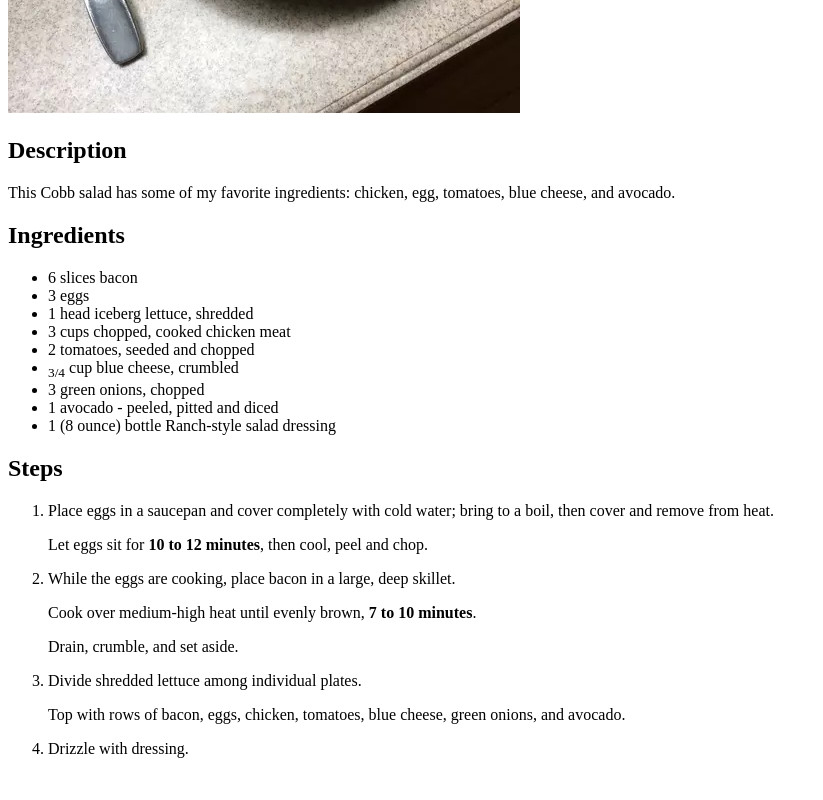
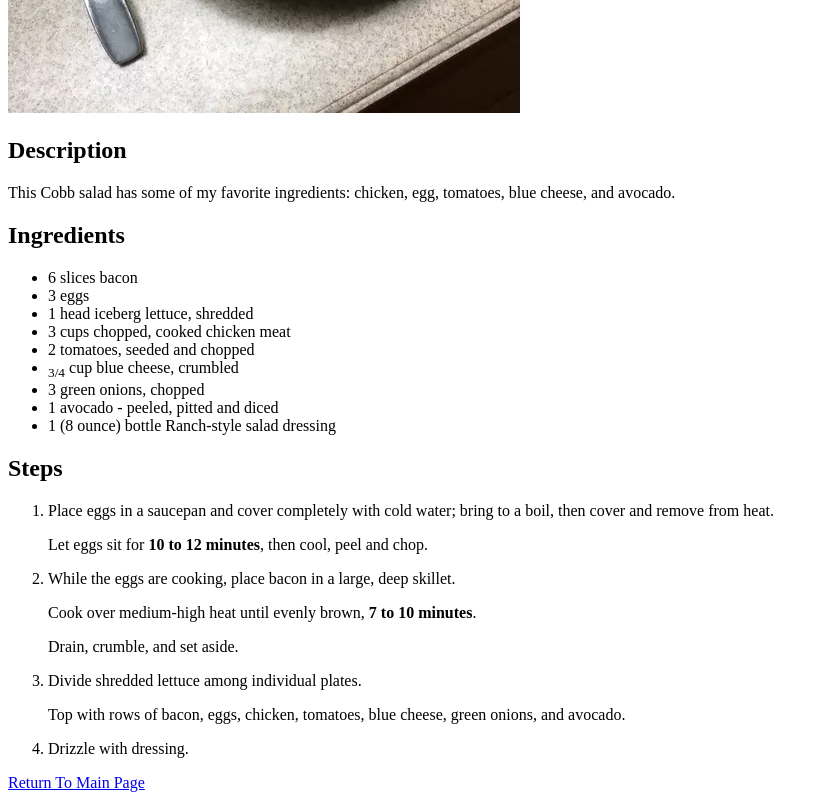
Before and after one commit to AGN907/odin-recipes, a plain HTML site: page recipes/cobb-salad.html in a window 1280 px wide. Shown: the part 479-1279 px from the top of the page, without its empty margins (0-823 px from the left). Before the commit the page ends 1253 px from the top, so only its background shows below. Drawn offline with Linux system fonts and the light colour scheme.

Commit message:
Add return to main page link to all recipes pages

```diff
--- a/recipes/cobb-salad.html
+++ b/recipes/cobb-salad.html
@@ -44,6 +44,8 @@
             <p>Drizzle with dressing.</p>
         </li>
     </ol>
+
+    <a href="../index.html">Return To Main Page</a>
 </body>
 
 </html>
```
Also changed, not shown: recipes/no-yeast-pizza-crust.html (+1 -0 lines), recipes/unstuffed-pepper-skillet.html (+1 -0 lines).
